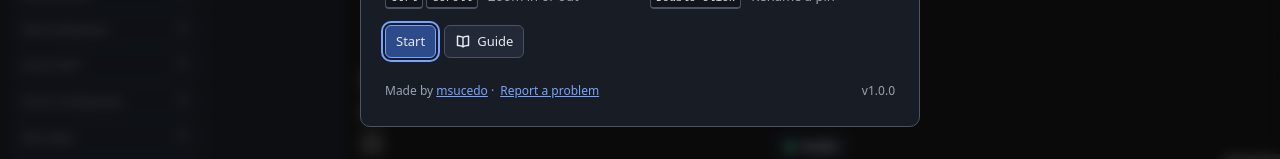
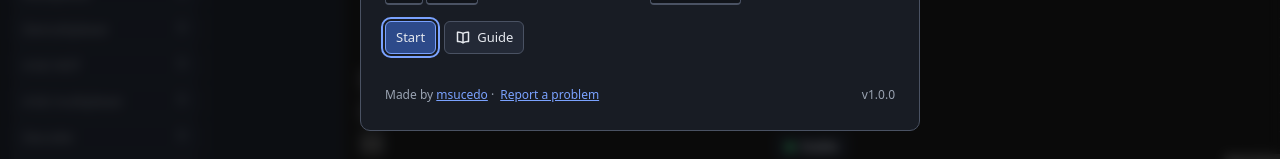
Before and after one commit to msucedo/Circuitos, a React (Vite) app: page / in a window 1280 px wide. Shown: the part 628-787 px from the top of the page. Built offline with nearby package versions, Linux system fonts and the light colour scheme.

Commit message:
added more sounds

```diff
--- a/src/App.tsx
+++ b/src/App.tsx
@@ -167,7 +167,9 @@ export default function App() {
     [workspace],
   )
 
+  /** Every level change the player makes goes through here; loading or wiping progress does not, and stays quiet. */
   const open = (id: string) => {
+    if (id !== workspace) play('deal')
     setWorkspace(id)
     setConfirmReset(false)
     closeNaming()
--- a/src/app.css
+++ b/src/app.css
@@ -264,7 +264,7 @@ button.danger { border-color: var(--bad); color: var(--bad); }
 .icon-button:not(:disabled):hover { translate: 0 -1px; box-shadow: 0 3px 8px rgb(0 0 0 / 0.35); }
 .levels .title .icon-button { width: 26px; justify-content: center; }
 /* Levels column: the author centered, then the report link and the version on one line. */
-.credit { display: grid; grid-template-columns: 1fr auto; gap: 4px 8px; margin: auto 0 0; padding-top: 8px; color: var(--muted); font-size: 12px; }
+.credit { display: grid; grid-template-columns: 1fr auto; gap: 20px 8px; margin: auto 0 0; padding-top: 16px; color: var(--muted); font-size: 12px; }
 .credit .author { grid-column: 1 / -1; text-align: center; }
 .credit a, .welcome a { color: var(--accent); }
 
--- a/src/sound.ts
+++ b/src/sound.ts
@@ -30,7 +30,7 @@ const PUFF_ATTACK = 0.04
 const NOISE_SECONDS = 1
 
 /** Note frequencies in Hz. */
-const NOTE = { G3: 196, D3: 146.83, A4: 440, E5: 659.25, C5: 523.25, G5: 783.99, C6: 1046.5, D6: 1174.66 }
+const NOTE = { G3: 196, D3: 146.83, D4: 293.66, A4: 440, E5: 659.25, C5: 523.25, G5: 783.99, C6: 1046.5, D6: 1174.66 }
 
 const WIN: Layer[] = [
   { tone: 'triangle', from: NOTE.C5, at: 0, length: 0.12, gain: 0.7 },
@@ -93,9 +93,15 @@ const RECIPES = {
     { noise: 'bandpass', from: 2800, to: 1800, q: 1.2, at: 0, length: 0.05, gain: 0.9, attack: 0.001 },
     { tone: 'sine', from: 320, to: 180, at: 0, length: 0.04, gain: 0.2, attack: 0.001 },
   ],
-  // A soft swoosh as a column folds away or opens; lower and gentler than undo/redo.
-  fold: [{ noise: 'lowpass', from: 1600, to: 400, at: 0, length: 0.18, gain: 0.35, attack: PUFF_ATTACK }],
-  unfold: [{ noise: 'lowpass', from: 400, to: 1600, at: 0, length: 0.18, gain: 0.35, attack: PUFF_ATTACK }],
+  // A slot machine credit as another level opens, kept to its bones: a low leap up a fifth.
+  // Far lower than the win jingle, so it never reads as a win.
+  deal: [
+    { tone: 'triangle', from: NOTE.D4, at: 0, length: 0.06, gain: 0.7 },
+    { tone: 'triangle', from: NOTE.A4, at: 0.06, length: 0.22, gain: 0.7 },
+  ],
+  // A swoosh as a column, the table or the theory folds away or opens; lower than undo/redo.
+  fold: [{ noise: 'lowpass', from: 2400, to: 500, at: 0, length: 0.2, gain: 0.9, attack: PUFF_ATTACK }],
+  unfold: [{ noise: 'lowpass', from: 500, to: 2400, at: 0, length: 0.2, gain: 0.9, attack: PUFF_ATTACK }],
 } satisfies Record<string, Layer[]>
 
 export type SoundName = keyof typeof RECIPES
```
Also changed, not shown: 1 other file (tests, documents, lock files or other folders).
